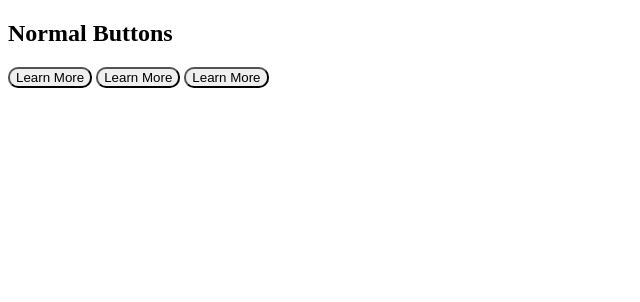
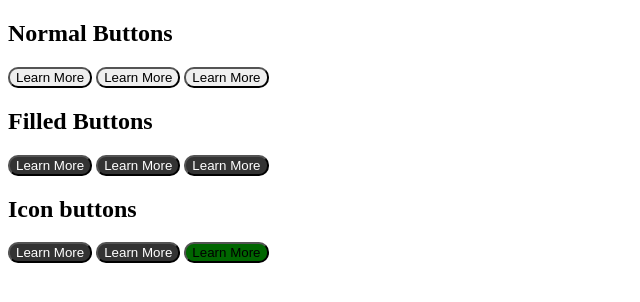
Before and after one commit to LbStoyanov/HTML-CSS, a plain HTML site: page CSS & Typography/04_Buttons-css/index.html in a window 1280 px wide. Shown: the whole page, without its empty margins (0-640 px from the left). Drawn offline with Linux system fonts and the light colour scheme.

Commit message:
buttons creation

```diff
--- a/CSS & Typography/04_Buttons-css/buttons.css
+++ b/CSS & Typography/04_Buttons-css/buttons.css
@@ -1,4 +1,14 @@
 button{
     cursor: pointer;
     border-radius: 10px;
+    margin: auto;
 }
+
+.filled{
+    background-color: rgb(51 51 51);
+    color: white;
+}
+
+#icon-btn{
+    background-color: rgb(0 102 0);
+}
--- a/CSS & Typography/04_Buttons-css/index.html
+++ b/CSS & Typography/04_Buttons-css/index.html
@@ -1,16 +1,32 @@
 <!DOCTYPE html>
 <html lang="en">
   <head>
-    <meta charset="UTF-8">
-    <meta http-equiv="X-UA-Compatible" content="IE=edge">
-    <meta name="viewport" content="width=device-width, initial-scale=1.0">
-    <link rel="stylesheet" href="buttons.css">
+    <meta charset="UTF-8" />
+    <meta http-equiv="X-UA-Compatible" content="IE=edge" />
+    <meta name="viewport" content="width=device-width, initial-scale=1.0" />
+    <link rel="stylesheet" href="buttons.css" />
     <title>Buttons CSS</title>
   </head>
   <body>
+    <div>
       <h2>Normal Buttons</h2>
       <button>Learn More</button>
       <button>Learn More</button>
       <button>Learn More</button>
+    </div>
+
+    <div>
+        <h2>Filled Buttons</h2>
+        <button class="filled">Learn More</button>
+        <button class="filled">Learn More</button>
+        <button class="filled">Learn More</button>
+    </div>
+
+    <div>
+        <h2>Icon buttons</h2>
+        <button class="filled">Learn More</button>
+        <button class="filled">Learn More</button>
+        <button id="icon-btn">Learn More</button>
+    </div>
   </body>
 </html>
```
Lines whose indentation alone changed are shown as unchanged.
